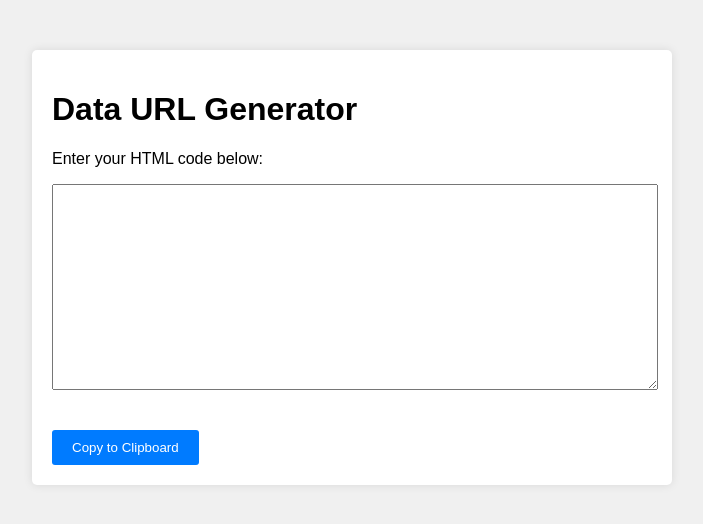
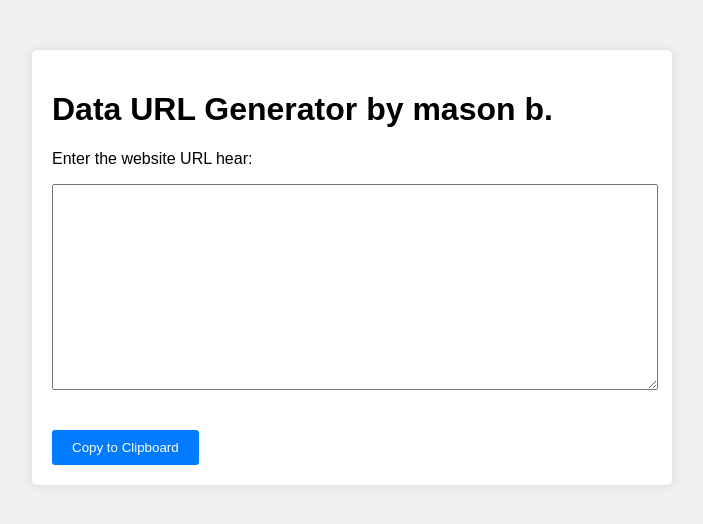
Before and after one commit to DEMO13291/mason, a plain HTML site: page index.html in a window 1280 px wide. Shown: the whole page, without its empty margins (288-991 px from the left). Drawn offline with Linux system fonts and the light colour scheme.

Commit message:
Update index.html

```diff
--- a/index.html
+++ b/index.html
@@ -46,8 +46,8 @@
 </head>
 <body>
 <div class="container">
-    <h1>Data URL Generator</h1>
-    <p>Enter your HTML code below:</p>
+    <h1>Data URL Generator by mason b.</h1>
+    <p>Enter the website URL hear:</p>
     <textarea id="htmlCode" oninput="generateDataUrl()"></textarea>
     <!-- Added a container for the data URL -->
     <div class="data-url-container">
```
